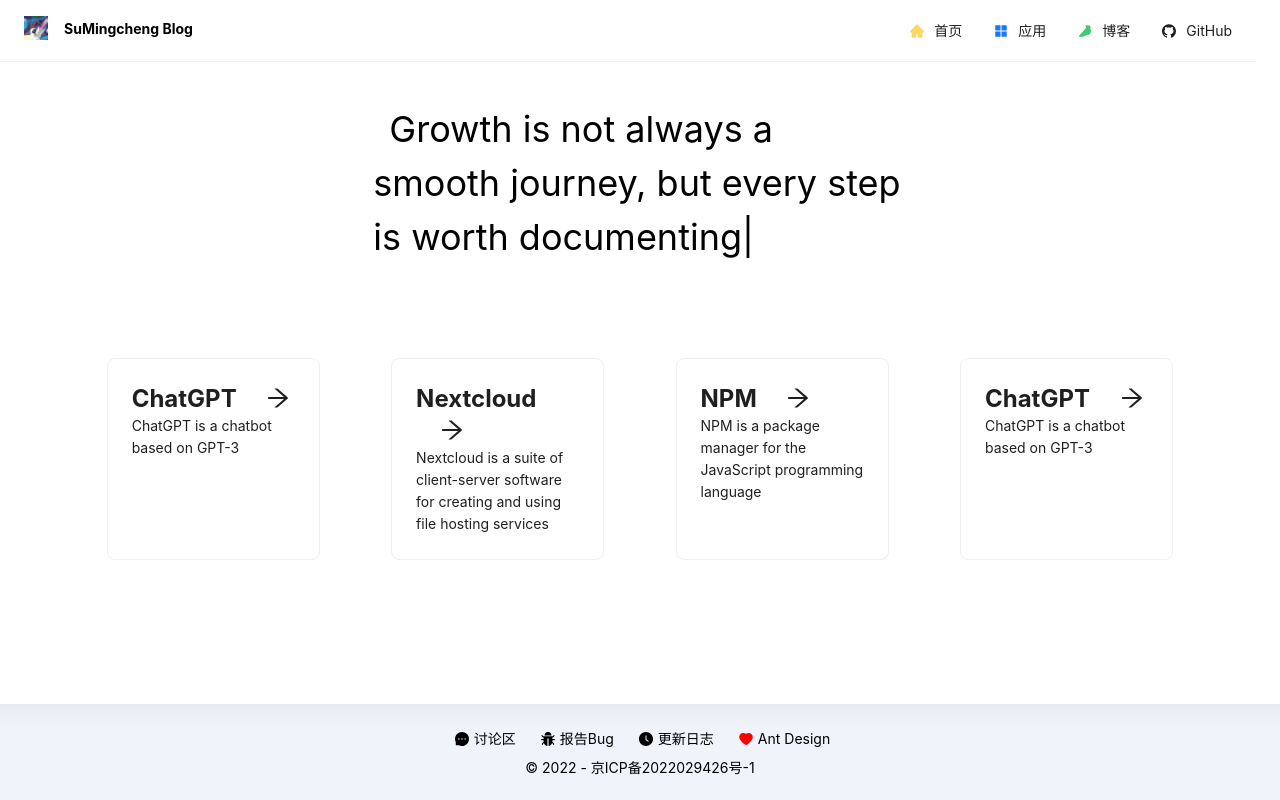
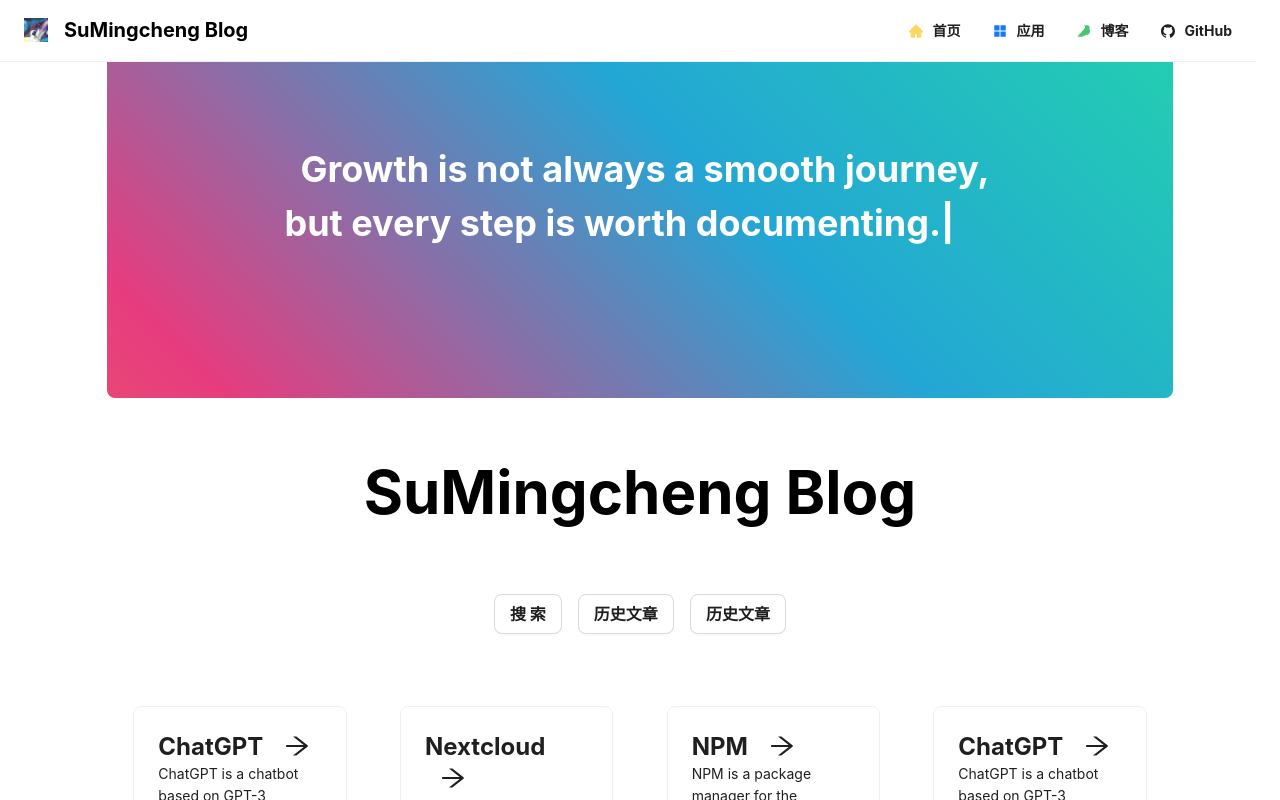
Before and after one commit to sumingcheng/Blog, a Next.js app: page / in a window 1280 px wide. Shown: the top 800 px of the page. Built offline with nearby package versions, Linux system fonts and the light colour scheme.

Commit message:
add:index

```diff
--- a/src/assets/scss/components.module.scss
+++ b/src/assets/scss/components.module.scss
@@ -1,9 +1,38 @@
 .card {
-  .title {
-
+  &:hover {
+    .icon {
+      transform: scaleX(1.1);
+    }
   }
 
-  .description {
-
+  .icon {
+    font-weight: bold;
+    transform: scaleX(1.1);
   }
 }
+
+.BackgroundCloth {
+  margin: 0;
+  display: flex;
+  align-items: center;
+  justify-content: center;
+  background-size: 200% 200%;
+  border-radius: 0 0 8px 8px;
+  animation: gradient 5s ease infinite;
+  background-image: linear-gradient(45deg, #ee7752, #e73c7e, #23a6d5, #23d5ab, #ee7752);
+  background-blend-mode: soft-light;
+
+  @keyframes gradient {
+    0% {
+      background-position: 0 50%;
+    }
+
+    50% {
+      background-position: 100% 50%;
+    }
+
+    100% {
+      background-position: 0 50%;
+    }
+  }
+}
--- /dev/null
+++ b/src/assets/scss/index.module.scss
@@ -0,0 +1,6 @@
+.buttonGrid {
+  button {
+    font-weight: bold;
+    margin: 0.5rem;
+  }
+}
--- /dev/null
+++ b/src/components/BackgroundCloth.tsx
@@ -0,0 +1,14 @@
+import S from '@/assets/scss/components.module.scss'
+import React from "react";
+import {Props} from "@/types/layout";
+
+const BackgroundCloth: React.FC<Props> = ({children}) => {
+
+  return (
+      <div className={`${S.BackgroundCloth}`}>
+        {children}
+      </div>
+  )
+}
+
+export default BackgroundCloth;
--- a/src/components/SuCard.tsx
+++ b/src/components/SuCard.tsx
@@ -4,17 +4,18 @@
 import S from '@/assets/scss/components.module.scss'
 import {ArrowRightOutlined} from "@ant-design/icons";
 
-const SuCard: React.FC<SuCardProps> = ({title, description, url}) => {
+const SuCard: React.FC<SuCardProps> = ({title, description, url, time}) => {
   const nextUrl = () => {
     window.open(url)
   }
 
   return (
-      <Card className={`w-1/5  ${S.card}`} hoverable={true} onClick={nextUrl}>
+      <Card className={`w-1/5  ${S.card} relative`} hoverable={true} onClick={nextUrl}>
         <div className={`title text-2xl font-bold`}>
-          {title} <ArrowRightOutlined className={`ml-6 font-bold`}/>
+          {title} <ArrowRightOutlined className={`ml-4 font-bold ${S.icon}`}/>
         </div>
-        <div className={`description `}>{description}</div>
+        <div className={`description mb-5`}>{description}</div>
+        <div className={`absolute left-6 bottom-3 font-bold`}>{time}</div>
       </Card>
   )
 }
--- a/src/layout/footer.tsx
+++ b/src/layout/footer.tsx
@@ -1,5 +1,5 @@
 import {BugFilled, ClockCircleFilled, HeartFilled, MessageFilled} from "@ant-design/icons";
-import S from '@/assets/scss/footerIcon.module.scss';
+import S from '@/assets/scss/layout.module.scss';
 
 const Footer = () => {
 
--- a/src/layout/header.tsx
+++ b/src/layout/header.tsx
@@ -31,13 +31,15 @@
   const items: MenuProps['items'] = [
     {
       label: (
-          <a onClick={goIndex}>首页</a>
+          <a onClick={goIndex} className={`font-bold`}>首页</a>
       ),
       key: '1',
       icon: <HomeFilled style={{color: "#fdd663"}}/>,
     },
     {
-      label: '应用',
+      label: (
+          <a className={`font-bold`}>应用</a>
+      ),
       key: '2',
       icon: <AppstoreFilled style={{color: "#1677ff"}}/>,
       children: [
@@ -47,7 +49,7 @@
           children: [
             {
               label: (
-                  <a href="https://sumingcheng.github.io/Vue3-TS-ChatGPT/#/" target="_blank"
+                  <a className={`font-bold`} href="https://sumingcheng.github.io/Vue3-TS-ChatGPT/#/" target="_blank"
                      rel="noopener noreferrer">ChatGPT</a>
               ),
               key: 'ChatGPT',
@@ -69,14 +71,16 @@
     },
     {
       label: (
-          <a href="https://www.yuque.com/sumingcheng" target="_blank" rel="noopener noreferrer">博客</a>
+          <a className={`font-bold`} href="https://www.yuque.com/sumingcheng" target="_blank"
+             rel="noopener noreferrer">博客</a>
       ),
       key: '3',
       icon: <YuqueFilled style={{color: "#47c870"}}/>,
     },
     {
       label: (
-          <a href="https://github.com/sumingcheng?tab=stars" target="_blank" rel="noopener noreferrer">GitHub</a>
+          <a className={`font-bold`} href="https://github.com/sumingcheng?tab=stars" target="_blank"
+             rel="noopener noreferrer">GitHub</a>
       ),
       key: '4',
       icon: <GithubFilled/>,
@@ -85,7 +89,7 @@
   return <>
     <div className="absolute top-4 left-6 flex items-center cursor-pointer" onClick={goIndex}>
       <Image src={headerImage} alt="header" className="w-6 h-6"/>
-      <div className="font-bold ml-4">SuMingcheng Blog</div>
+      <div className="font-bold ml-4 text-xl">SuMingcheng Blog</div>
     </div>
     <Menu className="mr-6 p-2" onClick={onClick} selectedKeys={[current]} mode="horizontal" items={items}
           style={{justifyContent: "flex-end"}} theme="light"/>
--- a/src/pages/index.tsx
+++ b/src/pages/index.tsx
@@ -2,27 +2,34 @@
 import React from 'react';
 import Typed from 'typed.js';
 import SuCard from "@/components/SuCard";
+import BackgroundCloth from "@/components/BackgroundCloth";
+import {Button} from "antd";
+import S from '@/assets/scss/index.module.scss'
 
 function IndexPage () {
-  const playText = "Growth is not always a smooth journey, but every step is worth documenting. In this blog, I will share my explorations and discoveries in both personal and professional life."
+  const playText = "Growth is not always a smooth journey, but every step is worth documenting. In this blog, I will share my explorations and discoveries in both personal and professional life.😀"
   const el = React.useRef(null);
 
   const SuCardArr = [{
     title: 'ChatGPT',
     url: '',
     description: 'ChatGPT is a chatbot based on GPT-3',
+    time: '2023年6月21日 12:11:58'
   }, {
     title: 'Nextcloud',
     url: '',
     description: 'Nextcloud is a suite of client-server software for creating and using file hosting services',
+    time: '2023年6月21日 12:11:58'
   }, {
     title: 'NPM',
     url: '',
     description: 'NPM is a package manager for the JavaScript programming language',
+    time: '2023年6月21日 12:11:58'
   }, {
     title: 'ChatGPT',
     url: '',
     description: 'ChatGPT is a chatbot based on GPT-3',
+    time: '2023年6月21日 12:11:58'
   }]
 
   React.useEffect(() => {
@@ -41,13 +48,22 @@
   return (
       <Layout>
         {/*打字机*/}
-        <div className={`w-1/2 mx-auto mt-10 text-4xl indent-4 leading-normal h-64`}>
-          <span ref={el}/>
+        <BackgroundCloth>
+          <div className={`w-2/3 mx-auto mt-20 text-4xl indent-4 leading-normal h-64 text-white font-bold`}>
+            <span ref={el}/>
+          </div>
+        </BackgroundCloth>
+        {/*中间文字*/}
+        <div className={`text-center my-16 text-6xl font-bold`}>SuMingcheng Blog</div>
+        <div className={`${S.buttonGrid} text-center  `}>
+          <Button size={"large"}>搜索</Button>
+          <Button size={"large"}>历史文章</Button>
+          <Button size={"large"}>历史文章</Button>
         </div>
         {/*card*/}
-        <div className={`w-full flex justify-between`}>
+        <div className={`w-full flex justify-around mt-16`}>
           {SuCardArr.map(elem => {
-            return <SuCard title={elem.title} description={elem.description} url={elem.url}/>
+            return <SuCard title={elem.title} description={elem.description} url={elem.url} time={elem.time}/>
           })}
         </div>
       </Layout>
--- a/src/types/components.d.ts
+++ b/src/types/components.d.ts
@@ -1,5 +1,6 @@
 export interface SuCardProps {
   title?: string;
   description?: string;
-  url?: string
+  url?: string,
+  time?: string,
 }
```
Also changed, not shown: src/assets/scss/layout.module.scss (renamed from src/assets/scss/footerIcon.module.scss).
